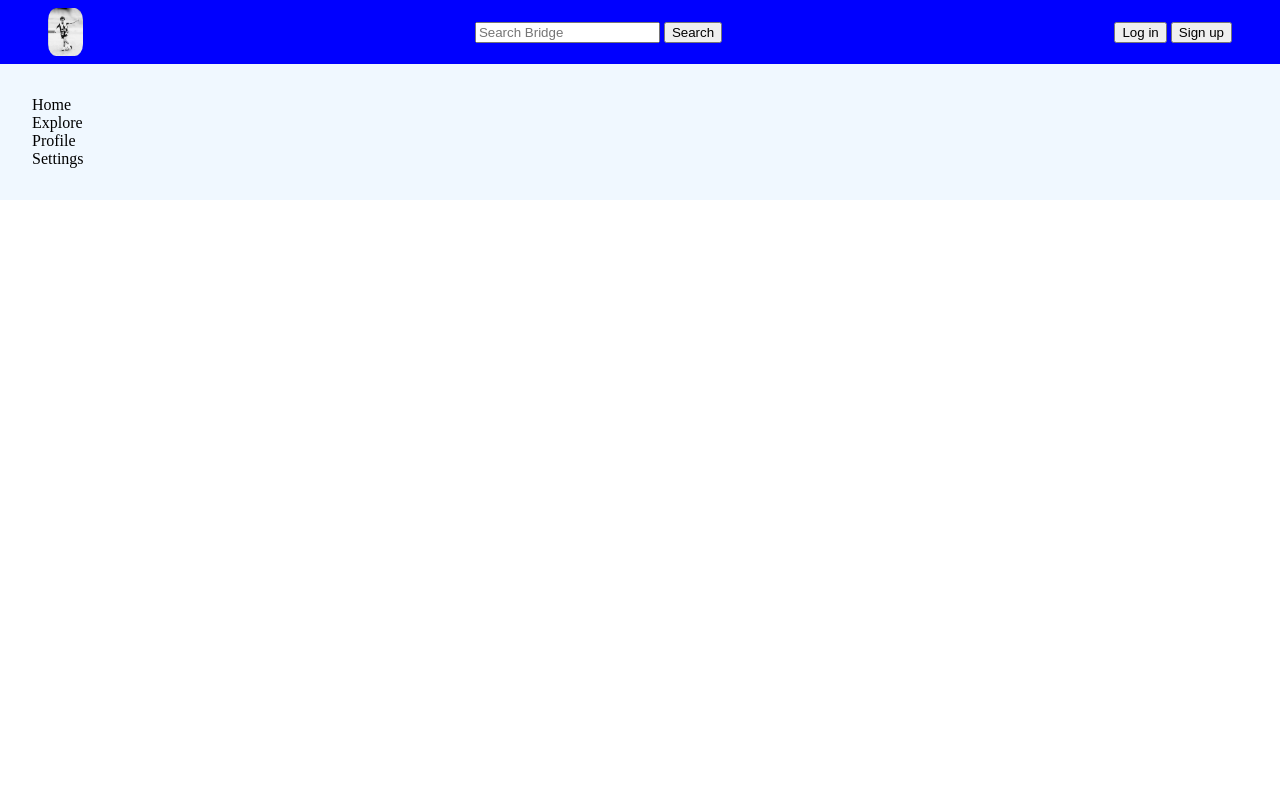
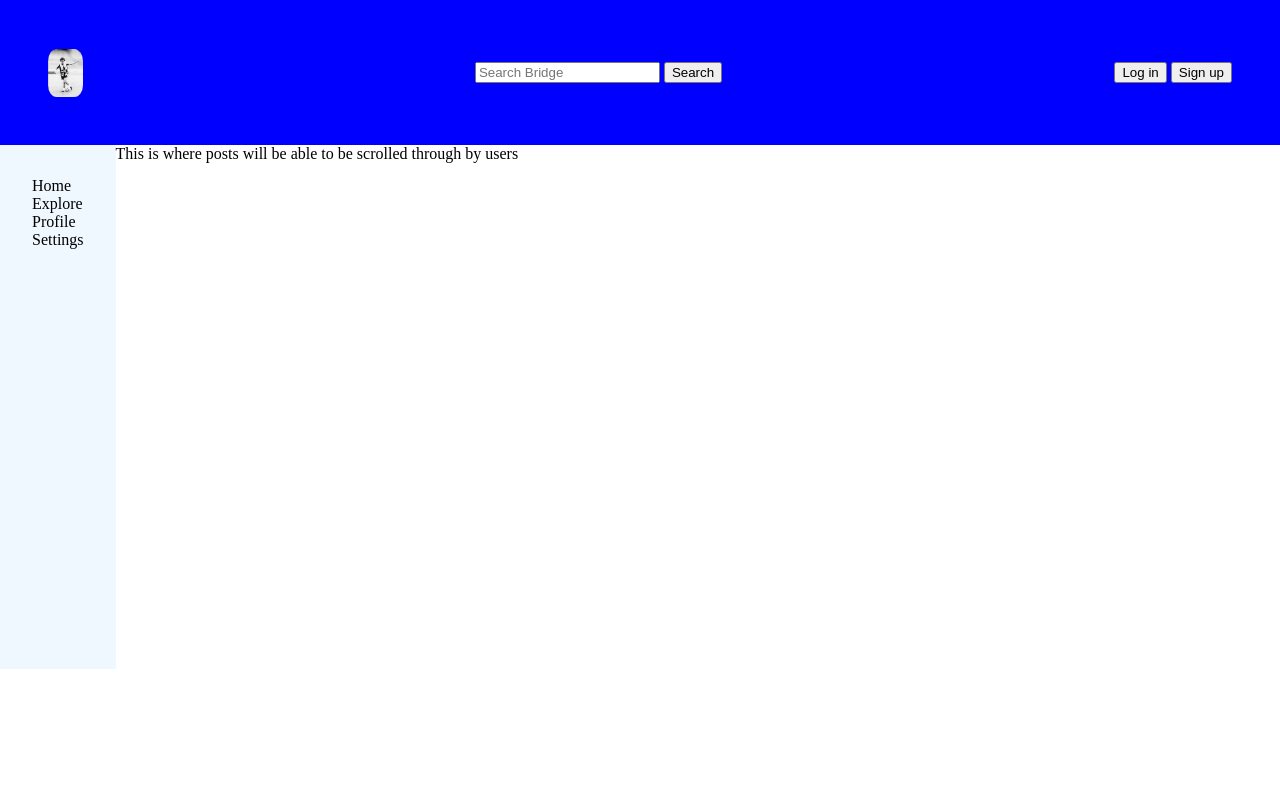
Before and after one commit to Nick676191/bridge-goal-based-app, a plain HTML site: page index.html in a window 1280 px wide. Drawn offline with Linux system fonts and the light colour scheme.

Commit message:
Start positioning items on the page with grid

```diff
--- a/index.html
+++ b/index.html
@@ -43,6 +43,9 @@
                 <li>Settings</li>
             </ul>
         </nav>
+        <div class="content">
+            This is where posts will be able to be scrolled through by users
+        </div>
     </div>
 
     <!-- footer -->
--- a/style.css
+++ b/style.css
@@ -6,11 +6,16 @@ html, body {
 }
 
 body {
+    display: grid;
+    grid-template-columns: repeat(4, 1fr);
+    grid-auto-rows: minmax(50px, auto);
     min-height: 100vh;
 }
 
 .header {
     display: flex;
+    /* row start / col start / row end / col end */
+    grid-area: 1 / 1 / 2 / 5;
     justify-content: space-between;
     align-items: center;
     background-color: blue;
@@ -33,6 +38,11 @@ button a {
     text-decoration: none;
 }
 
+.main-container {
+    display: flex;
+    grid-area: 2 / 1 / 6 / 5;
+}
+
 .sidebar {
     background-color: aliceblue;
 }
```
